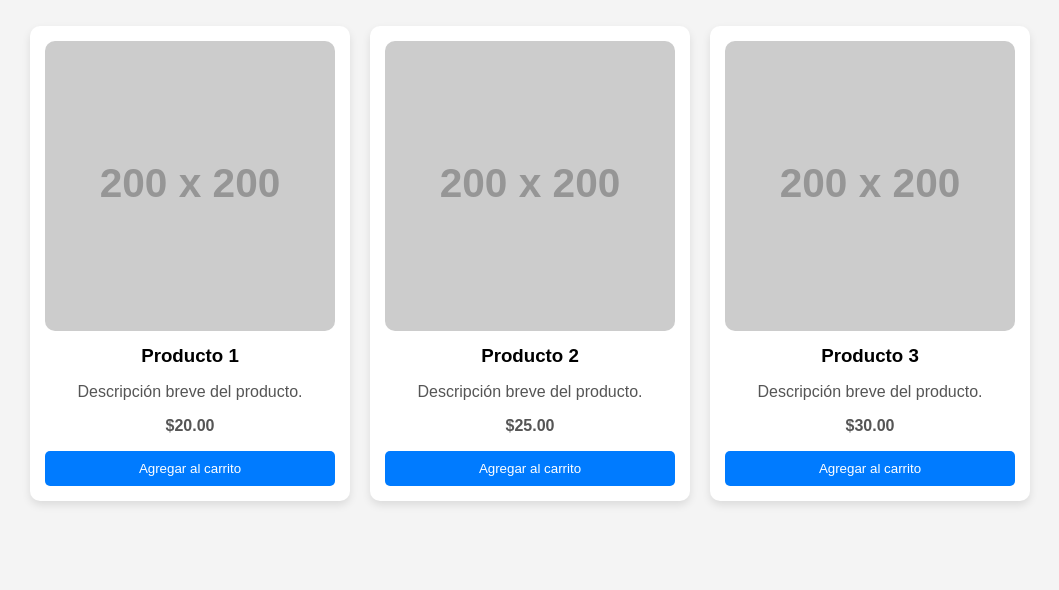
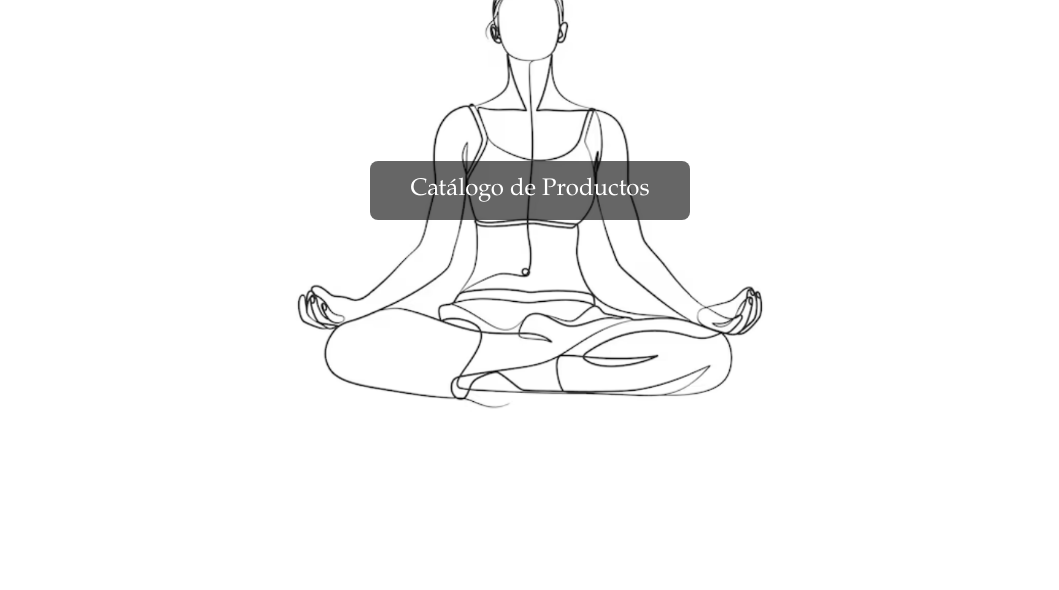
Before and after one commit to YogaconBea/YogaConBea, a plain HTML site: page index.html in a window 1280 px wide. Shown: the part 210-800 px from the top of the page, without its empty margins (110-1169 px from the left). Drawn offline with Linux system fonts and the light colour scheme; placeholder pictures from the web are drawn by us.

Commit message:
Update index.html

```diff
--- a/index.html
+++ b/index.html
@@ -8,87 +8,39 @@
         body, html {
             margin: 0;
             padding: 0;
-            font-family: Arial, sans-serif;
-            background: #f4f4f4;
+            height: 100%;
+            display: flex;
+            justify-content: center;
+            align-items: center;
+            background: url('https://github.com/YogaconBea/YogaConBea/blob/main/WORKS%20IN%20PROGRESS.....png?raw=true') no-repeat center center;
+            background-size: cover;
+            font-family: 'Garamond', serif;
+        }
+
+        .button-container {
             text-align: center;
         }
 
-        .logo {
-            margin: 20px;
+        .catalog-button {
+            padding: 15px 40px;
+            font-size: 24px;
+            font-family: 'Garamond', serif;
+            background-color: rgba(0, 0, 0, 0.6);
+            color: white;
+            border: none;
+            border-radius: 8px;
+            cursor: pointer;
+            transition: 0.3s;
         }
 
-        .catalogo {
-            display: grid;
-            grid-template-columns: repeat(auto-fit, minmax(200px, 1fr));
-            gap: 20px;
-            padding: 20px;
-            max-width: 1000px;
-            margin: auto;
-        }
-
-        .producto {
-            background: white;
-            padding: 15px;
-            border-radius: 10px;
-            box-shadow: 0 4px 8px rgba(0, 0, 0, 0.1);
-        }
-
-        .producto img {
-            width: 100%;
-            border-radius: 10px;
-        }
-
-        .producto h3 {
-            margin: 10px 0;
-        }
-
-        .producto p {
-            color: #555;
-        }
-
-        .producto button {
-            background: #007BFF;
-            color: white;
-            border: none;
-            padding: 10px;
-            width: 100%;
-            border-radius: 5px;
-            cursor: pointer;
-        }
-
-        .producto button:hover {
-            background: #0056b3;
+        .catalog-button:hover {
+            background-color: rgba(0, 0, 0, 0.8);
         }
     </style>
 </head>
 <body>
-    <div class="logo">
-        <img src="https://github.com/T020/PMP/blob/main/PMPlogo-removebg-preview.png?raw=true" alt="Logo PMP" width="150">
-    </div>
-
-    <h1>Catálogo de Productos</h1>
-    <div class="catalogo">
-        <div class="producto">
-            <img src="https://via.placeholder.com/200" alt="Producto 1">
-            <h3>Producto 1</h3>
-            <p>Descripción breve del producto.</p>
-            <p><strong>$20.00</strong></p>
-            <button>Agregar al carrito</button>
-        </div>
-        <div class="producto">
-            <img src="https://via.placeholder.com/200" alt="Producto 2">
-            <h3>Producto 2</h3>
-            <p>Descripción breve del producto.</p>
-            <p><strong>$25.00</strong></p>
-            <button>Agregar al carrito</button>
-        </div>
-        <div class="producto">
-            <img src="https://via.placeholder.com/200" alt="Producto 3">
-            <h3>Producto 3</h3>
-            <p>Descripción breve del producto.</p>
-            <p><strong>$30.00</strong></p>
-            <button>Agregar al carrito</button>
-        </div>
+    <div class="button-container">
+        <button class="catalog-button">Catálogo de Productos</button>
     </div>
 </body>
 </html>
```
